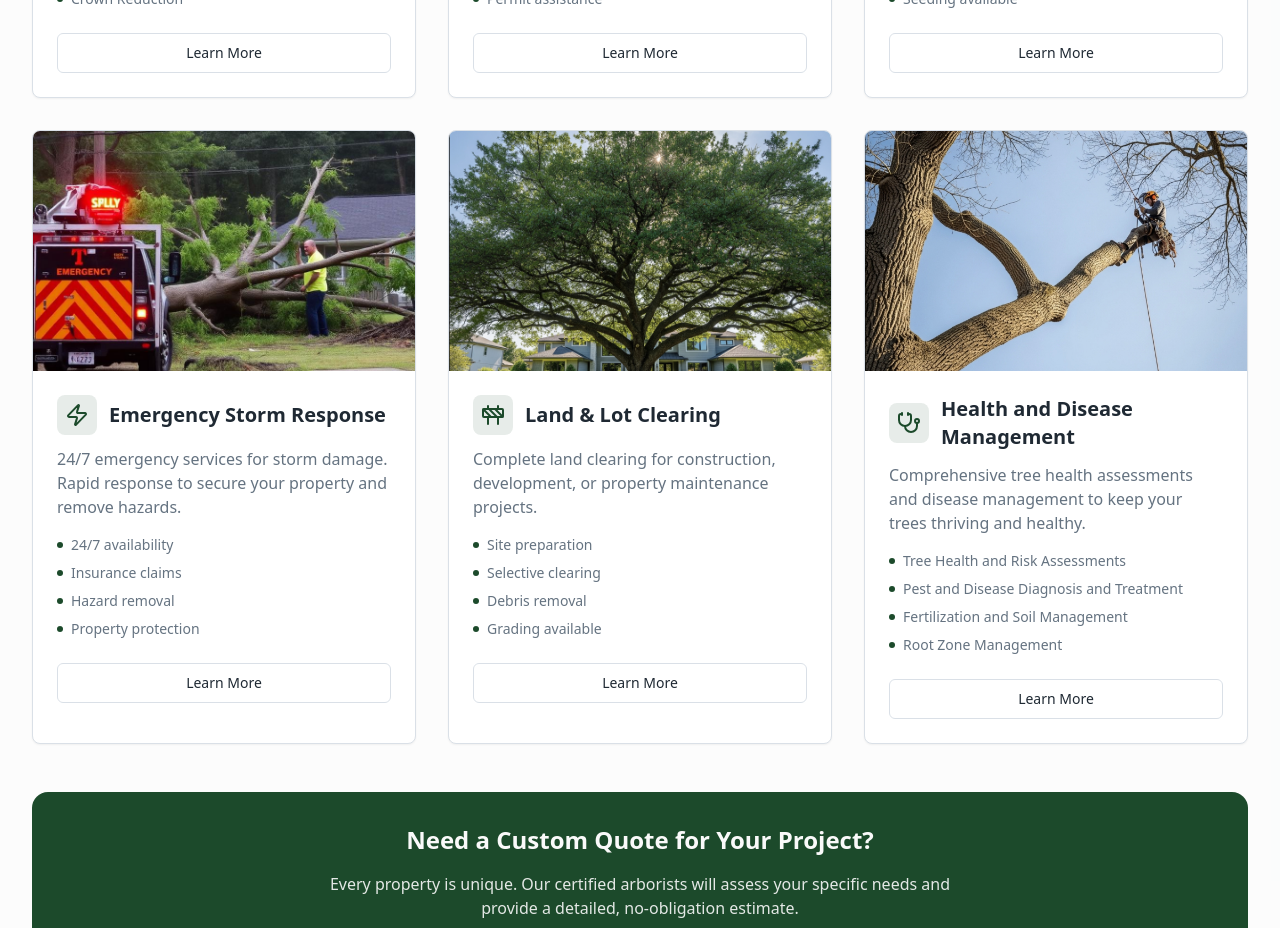
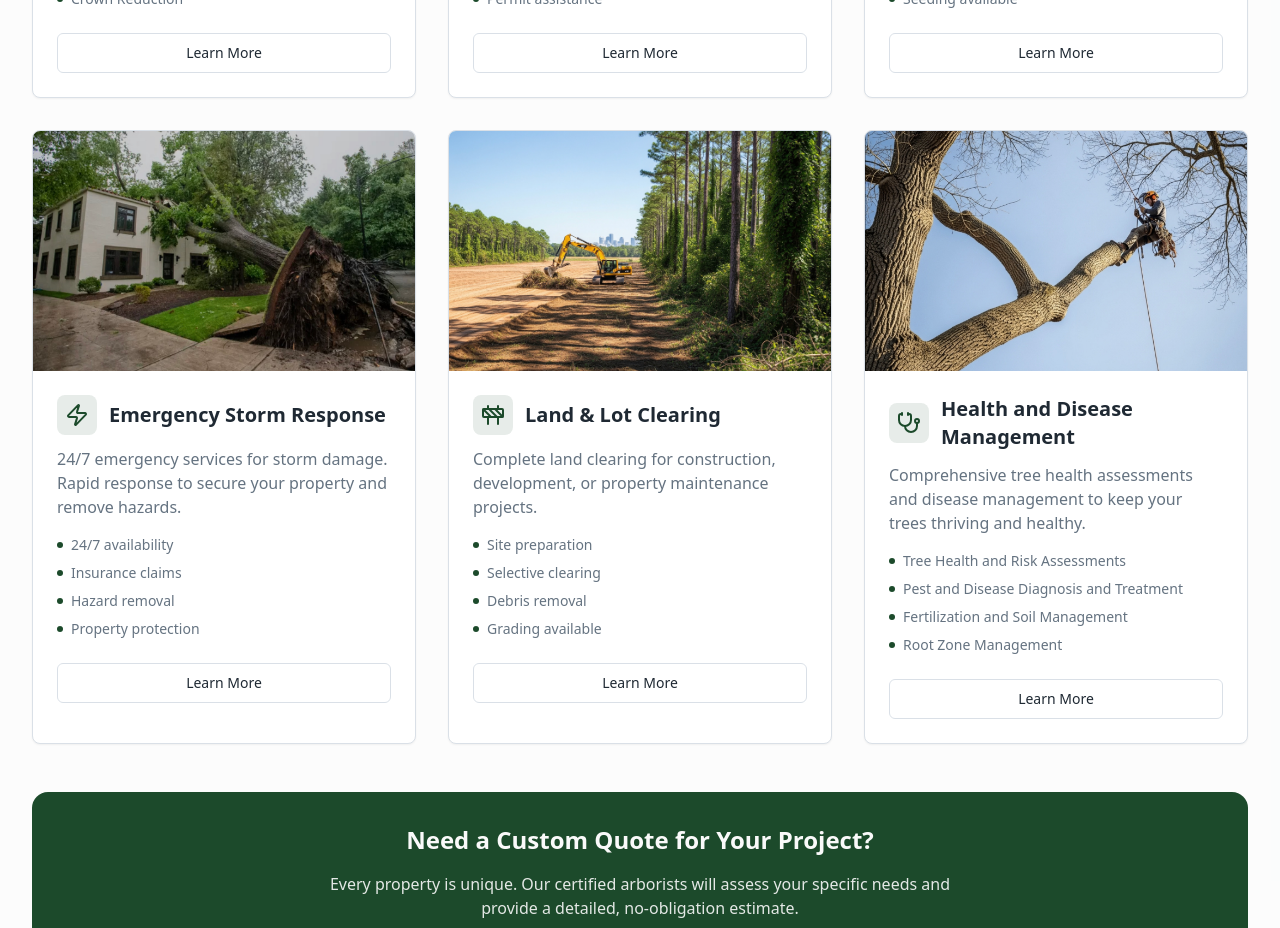
Before and after one commit to wing9900/tree-service-website, a React (Vite) app: page / in a window 1280 px wide. Shown: the part 1660-2588 px from the top of the page. Built offline with nearby package versions, Linux system fonts and the light colour scheme.

Commit message:
Update service images
Replaced the images for "Emergency Storm Response" and "Land & Lot Clearing" with the provided ones, ensuring no changes to current image sizes.

```diff
--- a/src/components/sections/ServicesSection.tsx
+++ b/src/components/sections/ServicesSection.tsx
@@ -6,7 +6,8 @@ const treeTrimmingImg = "/lovable-uploads/07703b17-ad7c-42e2-a727-4057abe7dd4d.p
 const treeRemovalImg = "/lovable-uploads/36151a3f-4e2e-4504-959e-8fcd51f78514.png";
 const stumpGrindingImg = "/lovable-uploads/87ea87c4-add1-4853-84ee-abb9073b13fc.png";
 const healthManagementImg = "/lovable-uploads/802ad6a4-82a4-43eb-9e60-79801d59f56e.png";
-import emergencyServiceImg from "@/assets/emergency-storm-service.jpg";
+const emergencyServiceImg = "/lovable-uploads/b13aa126-a0ea-4c35-8017-163108994333.png";
+const landClearingImg = "/lovable-uploads/0ed1b619-8b61-460d-b942-7a6166059bb9.png";
 const ServicesSection = () => {
   const services = [{
     title: "Tree Trimming & Pruning",
@@ -40,7 +41,7 @@ const ServicesSection = () => {
     title: "Land & Lot Clearing",
     description: "Complete land clearing for construction, development, or property maintenance projects.",
     icon: Construction,
-    image: treeTrimmingImg,
+    image: landClearingImg,
     link: "/services/land-clearing",
     features: ["Site preparation", "Selective clearing", "Debris removal", "Grading available"]
   }, {
```
Also changed, not shown: public/lovable-uploads/0ed1b619-8b61-460d-b942-7a6166059bb9.png (added), public/lovable-uploads/b13aa126-a0ea-4c35-8017-163108994333.png (added).
